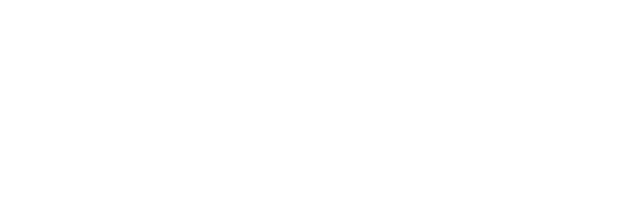
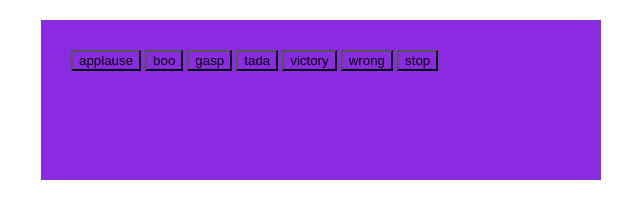
Before and after one commit to acciojob/Soundbar-Tejashritagad-45, a website: page main.html in a window 1280 px wide. Shown: the whole page, without its empty margins (319-959 px from the left). Drawn offline with Linux system fonts and the light colour scheme.

Commit message:
created a submission

```diff
--- a/main.html
+++ b/main.html
@@ -7,6 +7,16 @@
 </head>
 
 <body>
+	<div id="buttons">
+		<button class="btn">applause</button>
+		<button class="btn">boo</button>
+		<button class="btn">gasp</button>
+		<button class="btn">tada</button>
+		<button class="btn">victory</button>
+		<button class="btn">wrong</button>
+		<button class="stop">stop</button>
+
+	</div>
 	<!-- the entire body must be written by student -->
     <script type="text/javascript" src="./script.js">
 </script>
--- a/styles.css
+++ b/styles.css
@@ -1 +1,16 @@
-/*  your css code here. If applicable */
+#buttons{
+	background-color:blueviolet;
+	height:100px;
+	width:500px;
+	padding:30px;
+	margin: 20px auto;
+}
+
+.btn{
+	background-color:blueviolet;
+
+}
+
+.stop{
+	background-color:blueviolet
+}
```
